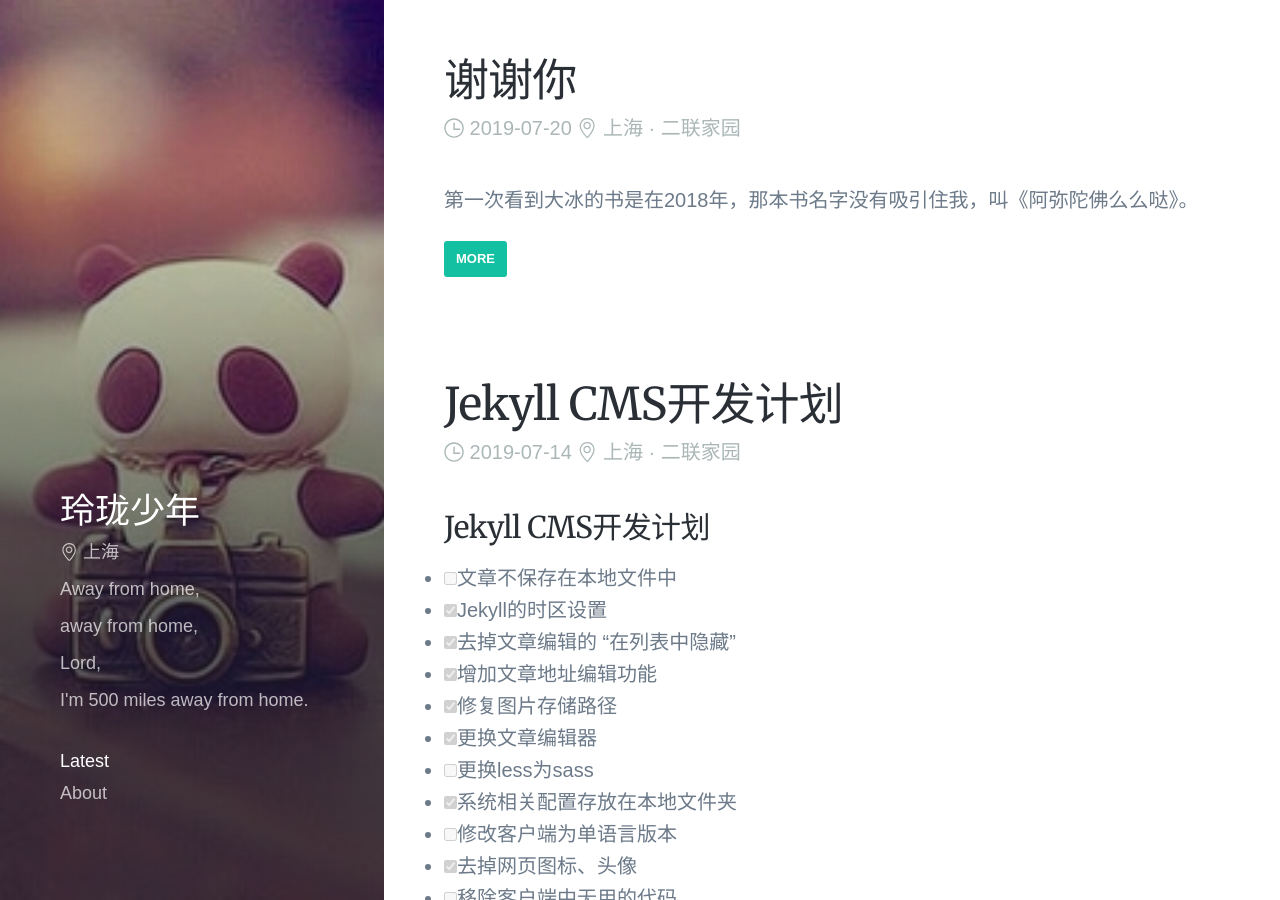
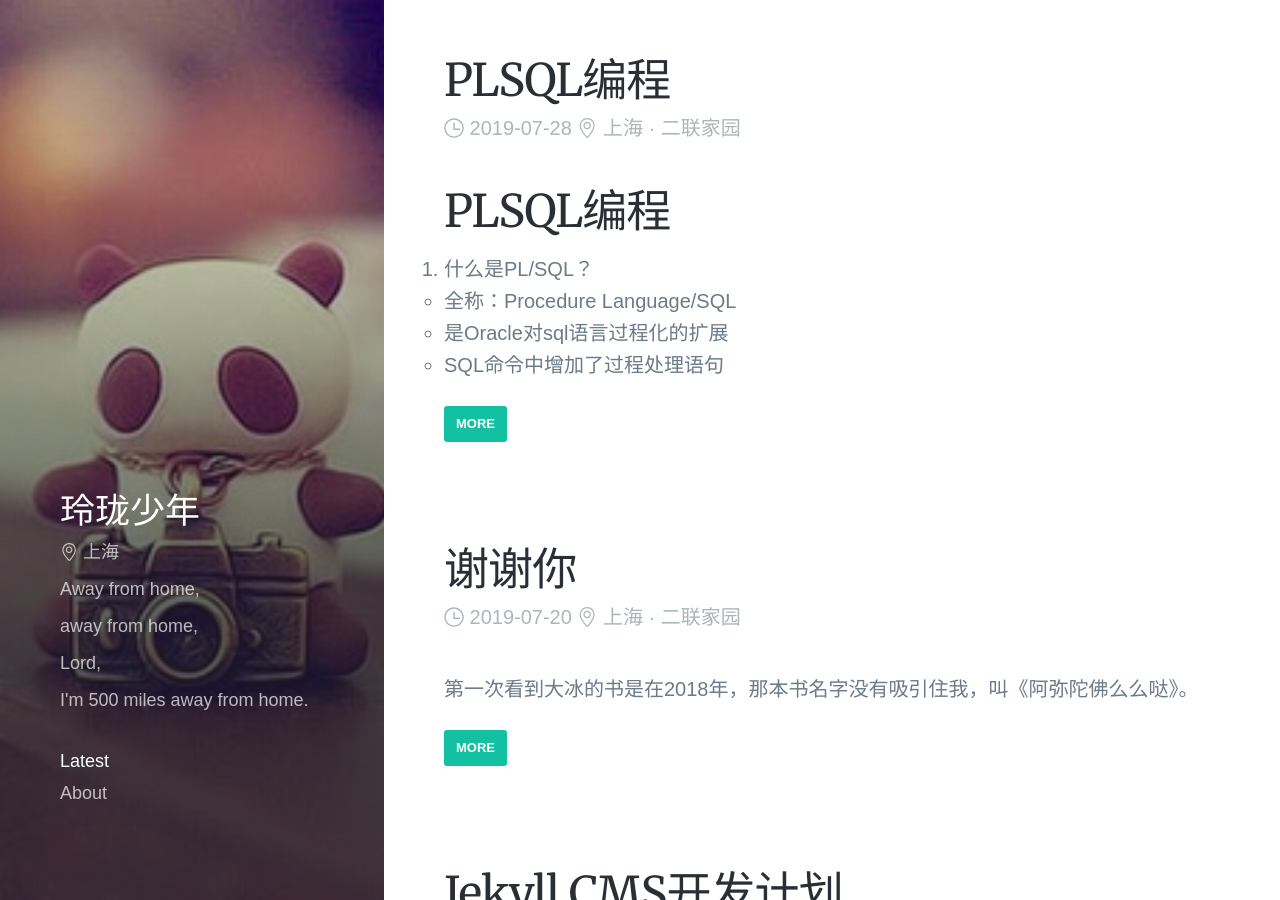
Before and after one commit to auaa/auaa.github.io, a Jekyll site: the page built from index.html, in a window 1280 px wide and 900 px high. Built offline with Jekyll 4.4.1, drawn with Linux system fonts in a browser that asks for light colours; some web fonts are replaced; the list of posts is cut into pages by our own code; comment, search, counter and statistics services are not loaded; some of the changed lines change nothing that is shown.

Commit message:
update: 2019-07-28 21:59:51

````diff
--- a/_data/posts.json
+++ b/_data/posts.json
@@ -1,5 +1,11 @@
 {
   "tags": [
+    {
+      "index": -1,
+      "name": "oracle",
+      "slug": "oracle",
+      "used": true
+    },
     {
       "index": -1,
       "name": "书评",
@@ -32,6 +38,26 @@
     }
   ],
   "posts": [
+    {
+      "content": "## PLSQL编程\n1. 什么是PL/SQL？\n- 全称：Procedure Language/SQL\n- 是Oracle对sql语言过程化的扩展\n- SQL命令中增加了过程处理语句\n\n2. 程序结构\nPL/SQL可以分为三部分：声明部分、可执行部分、异常处理部分。\n通过PL/SQL Developer工具的Test Window创建程序模板，示例如下：\n```sql\n-- Created on 2019/7/28 by ADMINISTRATOR \ndeclare \n  -- Local variables here\n  i integer;\nbegin\n  -- Test statements here\n  \nend;\n```\n其中，declare部分是变量申明部分，如果没有变量，可以省略。\n\n3. Hello World\n```sql\nbegin\n  -- 打印Hello World\n  dbms_output.put_line('Hello World!');\nend;\n```\ndbms_output是oracle内置的工具包。\n![](https://auaa.github.io/assets/img/1564321568457.png)\n![](https://auaa.github.io/assets/img/1564321583033.png)\n执行结束后，未打印输出结构，是因为默认情况下，输出选项是关闭的。如需开启，\n`` set serveroutput on ``\n\n4. 变量\n变量类型分为两大类：\n- 普通数据类型（char,varchar2,date,number,boolean,long）\n- 特殊变量类型（引用型变量）\n声明变量方式\n```sql\nv_name varchar2(20);\n```\n变量的赋值方式：\n- 直接赋值。 `` v_name := '张三'; ``\n- 语句赋值。`` select name into v_name from t  ``\n示例：\n```sql\ndeclare\n  v_name varchar2(20) := '张三';\n  v_age  number;\n  v_addr varchar2(200);\nbegin\n  -- 打印Hello World\n  v_age := 18;\n  select '上海 二联家园' into v_addr from dual;\n  -- 打印（省略）\nend;\n```\n\n5. 流程控制",
+      "data": {
+        "layout": "post",
+        "title": "PLSQL编程",
+        "date": "2019-07-28 21:31:44",
+        "tags": [
+          "oracle"
+        ],
+        "published": true,
+        "location": "上海 二联家园",
+        "feature": null
+      },
+      "isEmpty": false,
+      "excerpt": "",
+      "abstract": "",
+      "fileName": "2019-07-28-plsql-bian-cheng",
+      "link": "/2019/07/28/plsql-bian-cheng/",
+      "location": "上海 二联家园"
+    },
     {
       "content": "第一次看到大冰的书是在2018年，那本书名字没有吸引住我，叫《阿弥陀佛么么哒》。\n\n第二次看大冰的书是在2019年，挤在上海的地铁上，打开“微信读书”，看到书名是《我不》，坚持看完了第一章节《弟弟》。\n\n不容易啊，我是很不喜欢看电子书的，包括专业相关的网页都不怎么看，但是《弟弟》我一口气读完了，书中内容全是简单的叙事。\n\n这就不得使我想起了以前山东卫视有一个少儿频道主持人也叫大冰，而且是多年没有任何消息的，无论是新闻，还是电视节目。于是，好奇的百度了一下，果不其然，正是这个大冰，只不过是转型了，开了酒吧，酒吧的名字叫“大冰的小屋”，召集了一群民谣歌手，包括唱《成都》走红的赵雷。\n\n接着看了一个章节，标题叫《谢谢你》。这也是此文叫《谢谢你》的原因。\n\n《谢谢你》讲述的是大冰在转型“野生”作家的第一本书中的一个片段，《谢谢你》的主人公叫 沈晓月，在大冰穷困潦倒时帮助过他，扶持过他。\n\n在大冰的书中，月月确实是一位难得的好姑娘，在大冰的笔下堪称完美。\n>\n>上得厅堂，下得厨房。\n> \n>柔情似水，侠气冲天。\n\t \n> 有时候回去得太晚，需要翻越栏杆，圆圆的一个光柱从天而降，月月在楼上擎着强光手电，指引着我撅着腚爬墙，探照灯一下。\n \n这种细节的描述，如此的真实，画面感十足。本来是一个难为情的事情，被大冰描述的忍俊不禁。\n > 一个托盘端出来，新的饭菜热气腾腾。\n > \n > 我吃，她看着似笑非笑的啧啧着。\n > \n > 我白她一眼，她啧啧声愈发响亮。\n > \n\n这是大冰工作忘记吃饭候，月月端出的饭菜。当然文中还有很多类似的场景，月月总是关心着大冰，又给人一种自然的感觉。\n\n>她眼睛不看我，慢慢地吃着饭，半晌，丢过来一句话：大冰，别变.....\n>\n\n这是看着大冰新买的劳力士手表，认为大冰是在炫，给出的忠告。大冰并未单独为月月解释一下，但是在书中却解释了一些。因此他们后来联系的很少了，但是这并不影响他们的感情。\n\n月月确实是位难得的好姑娘。难时帮助你，在你不需要她的时候，也能悄悄的退出来。能做到这样的人又有几人呢？\n\n真羡慕沈晓月的人生，自由，随性，真性情。我不是沈晓月，也没有沈晓月这样的朋友。羡慕并不代表向往。\n\n",
       "data": {
--- /dev/null
+++ b/_posts/2019-07-28-plsql-bian-cheng.md
@@ -0,0 +1,69 @@
+---
+layout: post
+title: 'PLSQL编程'
+date: 2019-07-28 21:31:44 +0800
+tags: [oracle]
+published: true
+location: 上海 二联家园
+feature:
+---
+## PLSQL编程
+1. 什么是PL/SQL？
+- 全称：Procedure Language/SQL
+- 是Oracle对sql语言过程化的扩展
+- SQL命令中增加了过程处理语句
+
+2. 程序结构
+PL/SQL可以分为三部分：声明部分、可执行部分、异常处理部分。
+通过PL/SQL Developer工具的Test Window创建程序模板，示例如下：
+```sql
+-- Created on 2019/7/28 by ADMINISTRATOR
+declare
+  -- Local variables here
+  i integer;
+begin
+  -- Test statements here
+
+end;
+```
+其中，declare部分是变量申明部分，如果没有变量，可以省略。
+
+3. Hello World
+```sql
+begin
+  -- 打印Hello World
+  dbms_output.put_line('Hello World!');
+end;
+```
+dbms_output是oracle内置的工具包。
+![](https://auaa.github.io/assets/img/1564321568457.png)
+![](https://auaa.github.io/assets/img/1564321583033.png)
+执行结束后，未打印输出结构，是因为默认情况下，输出选项是关闭的。如需开启，
+`` set serveroutput on ``
+
+4. 变量
+变量类型分为两大类：
+- 普通数据类型（char,varchar2,date,number,boolean,long）
+- 特殊变量类型（引用型变量）
+声明变量方式
+```sql
+v_name varchar2(20);
+```
+变量的赋值方式：
+- 直接赋值。 `` v_name := '张三'; ``
+- 语句赋值。`` select name into v_name from t  ``
+示例：
+```sql
+declare
+  v_name varchar2(20) := '张三';
+  v_age  number;
+  v_addr varchar2(200);
+begin
+  -- 打印Hello World
+  v_age := 18;
+  select '上海 二联家园' into v_addr from dual;
+  -- 打印（省略）
+end;
+```
+
+5. 流程控制
````
Also changed, not shown: assets/img/1564321568457.png (added), assets/img/1564321583033.png (added).
